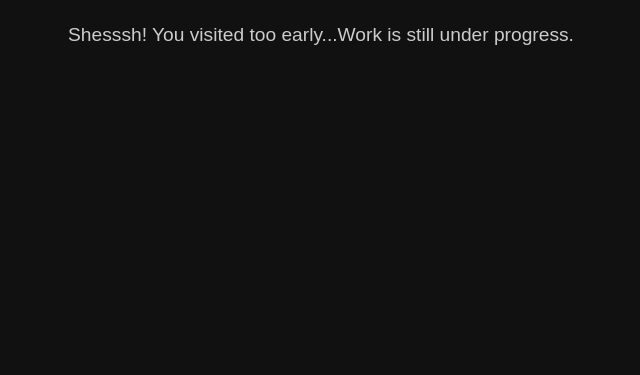
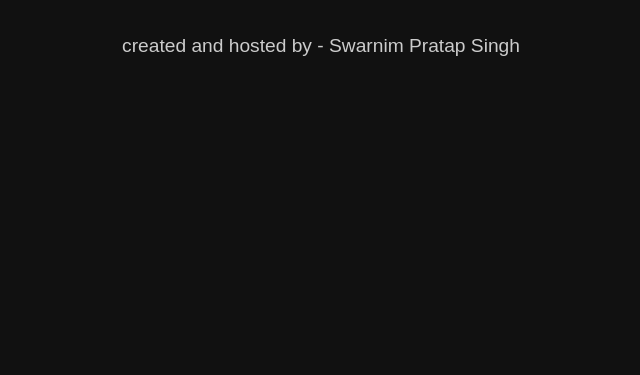
Before and after one commit to swarnimpratap/satarac-site, a plain HTML site: page index.html in a window 1280 px wide. Shown: the part 425-800 px from the top of the page, without its empty margins (319-959 px from the left). Drawn offline with Linux system fonts and the light colour scheme.

Commit message:
Update index.html

```diff
--- a/index.html
+++ b/index.html
@@ -29,5 +29,6 @@
 <body>
   <h1>🚀 Satarac.xyz</h1>
   <p>Shesssh! You visited too early...Work is still under progress.</p>
+  <p>created and hosted by - Swarnim Pratap Singh<p>
 </body>
 </html>
```
